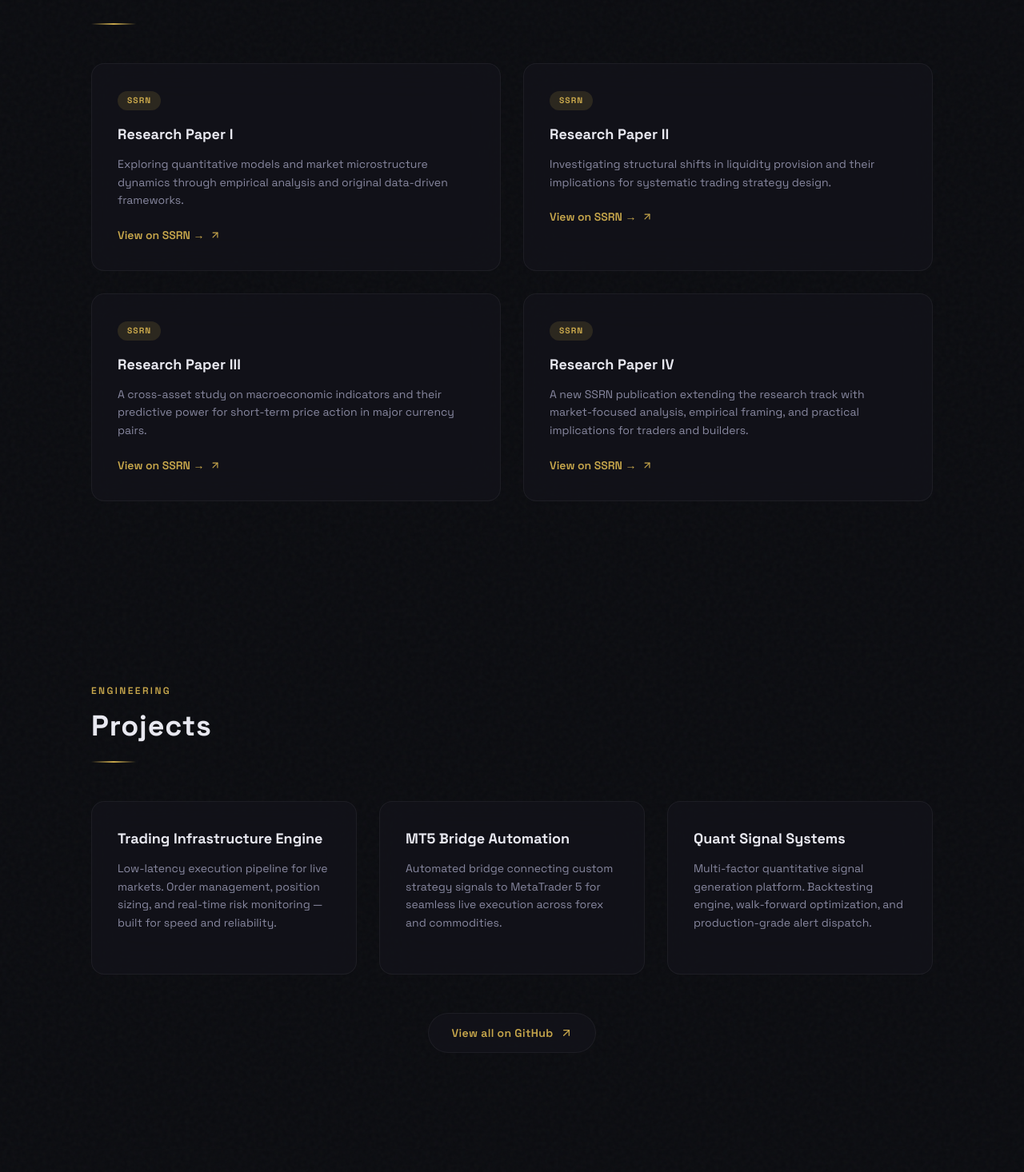
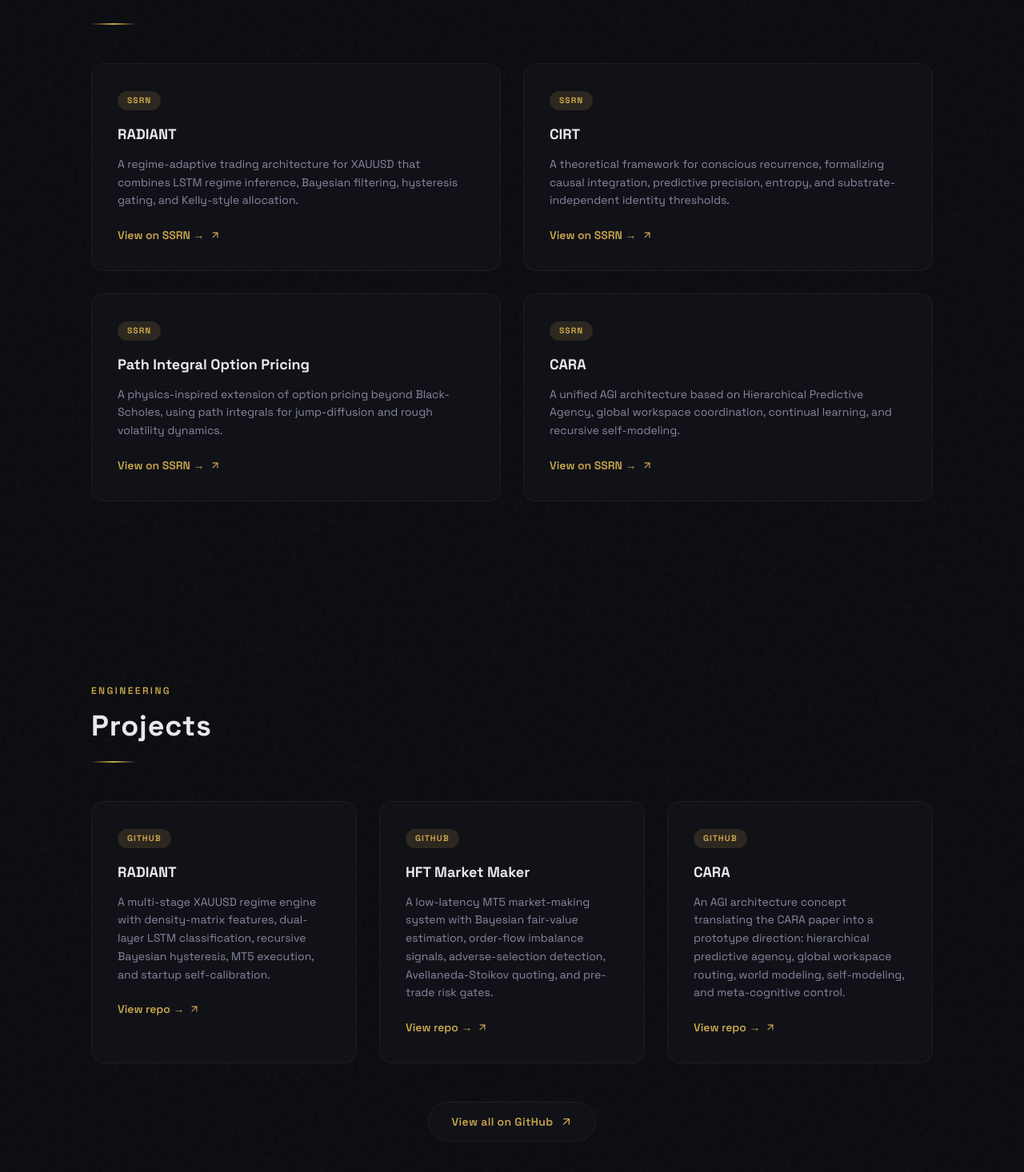
Before and after one commit to Ishan16201/Portfolio-website, a Next.js app: page / in a window 1280 px wide. Shown: the part 2403-3869 px from the top of the page at 80% size. Built offline with nearby package versions, Linux system fonts and the light colour scheme.

Commit message:
Update research and project cards

```diff
--- a/src/components/sections/Projects.tsx
+++ b/src/components/sections/Projects.tsx
@@ -19,6 +19,9 @@ export function Projects() {
                 id={project.id}
                 title={project.title}
                 description={project.description}
+                href={project.href}
+                linkLabel="View repo →"
+                badge="GitHub"
               />
             </StaggerItem>
           ))}
--- a/src/data/content.ts
+++ b/src/data/content.ts
@@ -77,51 +77,54 @@ export const books = [
 export const researchPapers = [
   {
     id: "paper-1",
-    title: "Research Paper I",
+    title: "RADIANT",
     description:
-      "Exploring quantitative models and market microstructure dynamics through empirical analysis and original data-driven frameworks.",
+      "A regime-adaptive trading architecture for XAUUSD that combines LSTM regime inference, Bayesian filtering, hysteresis gating, and Kelly-style allocation.",
     href: "https://ssrn.com/abstract=6427863",
   },
   {
     id: "paper-2",
-    title: "Research Paper II",
+    title: "CIRT",
     description:
-      "Investigating structural shifts in liquidity provision and their implications for systematic trading strategy design.",
+      "A theoretical framework for conscious recurrence, formalizing causal integration, predictive precision, entropy, and substrate-independent identity thresholds.",
     href: "https://ssrn.com/abstract=6524720",
   },
   {
     id: "paper-3",
-    title: "Research Paper III",
+    title: "Path Integral Option Pricing",
     description:
-      "A cross-asset study on macroeconomic indicators and their predictive power for short-term price action in major currency pairs.",
+      "A physics-inspired extension of option pricing beyond Black-Scholes, using path integrals for jump-diffusion and rough volatility dynamics.",
     href: "https://ssrn.com/abstract=6764698",
   },
   {
     id: "paper-4",
-    title: "Research Paper IV",
+    title: "CARA",
     description:
-      "A new SSRN publication extending the research track with market-focused analysis, empirical framing, and practical implications for traders and builders.",
+      "A unified AGI architecture based on Hierarchical Predictive Agency, global workspace coordination, continual learning, and recursive self-modeling.",
     href: "https://papers.ssrn.com/sol3/papers.cfm?abstract_id=6873342",
   },
 ] as const;
 
 export const projects = [
   {
-    id: "project-infra",
-    title: "Trading Infrastructure Engine",
+    id: "project-radiant",
+    title: "RADIANT",
     description:
-      "Low-latency execution pipeline for live markets. Order management, position sizing, and real-time risk monitoring — built for speed and reliability.",
+      "A multi-stage XAUUSD regime engine with density-matrix features, dual-layer LSTM classification, recursive Bayesian hysteresis, MT5 execution, and startup self-calibration.",
+    href: "https://github.com/Ishan16201/RADIANT",
   },
   {
-    id: "project-mt5",
-    title: "MT5 Bridge Automation",
+    id: "project-hft",
+    title: "HFT Market Maker",
     description:
-      "Automated bridge connecting custom strategy signals to MetaTrader 5 for seamless live execution across forex and commodities.",
+      "A low-latency MT5 market-making system with Bayesian fair-value estimation, order-flow imbalance signals, adverse-selection detection, Avellaneda-Stoikov quoting, and pre-trade risk gates.",
+    href: "https://github.com/Ishan16201/HFT",
   },
   {
-    id: "project-quant",
-    title: "Quant Signal Systems",
+    id: "project-cara",
+    title: "CARA",
     description:
-      "Multi-factor quantitative signal generation platform. Backtesting engine, walk-forward optimization, and production-grade alert dispatch.",
+      "An AGI architecture concept translating the CARA paper into a prototype direction: hierarchical predictive agency, global workspace routing, world modeling, self-modeling, and meta-cognitive control.",
+    href: "https://github.com/Ishan16201/CARA",
   },
 ] as const;
```
